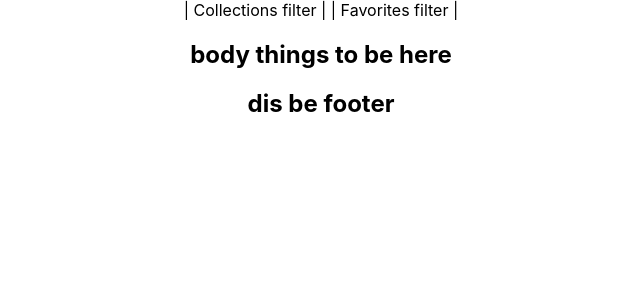
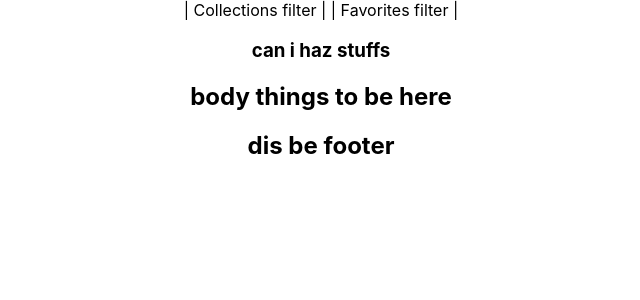
Before and after one commit to hamjahb/my-books, a React (Create React App) app: page / in a window 1280 px wide. Shown: the top 300 px of the page, without its empty margins (319-959 px from the left). Built offline with nearby package versions, Linux system fonts and the light colour scheme; no server answers.

Commit message:
favorite file renamed

```diff
--- a/src/App.js
+++ b/src/App.js
@@ -2,7 +2,7 @@ import React, { Component } from 'react';
 import './App.css';
 import parser from 'xml-js';
 import BookCards from './Pages/BookCards';
-import Favorites from './Pages/Favourites';
+import Favorites from './Pages/Favorite';
 
 class App extends Component {
   constructor(props) {
@@ -72,6 +72,7 @@ class App extends Component {
           <nav>
             <collection>| Collections filter | </collection>
             <favorites>| Favorites filter | </favorites>
+            <Favorites/>
           </nav>
         </header>
 
```
Also changed, not shown: src/Pages/Favorite.js (renamed from src/Pages/Favourites.js).
